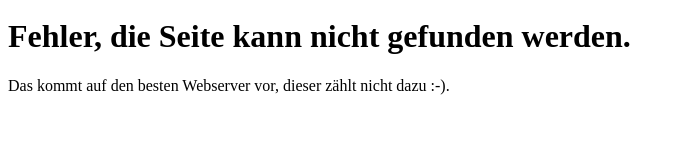
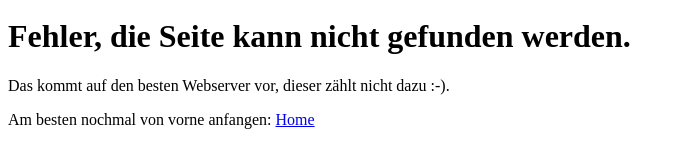
Before and after one commit to TheFive/osmcount, a plain HTML site: page html/error.html in a window 1280 px wide. Shown: the part 317-484 px from the top of the page, without its empty margins (0-685 px from the left). Drawn offline with Linux system fonts and the light colour scheme.

Commit message:
Fehlerseite um Home ergänzt

```diff
--- a/html/error.html
+++ b/html/error.html
@@ -10,4 +10,6 @@
 <h1>Fehler, die Seite kann nicht gefunden werden.</h1>
 
 <p> Das kommt auf den besten Webserver vor, dieser zählt nicht dazu :-).</p>
+
+<p> Am besten nochmal von vorne anfangen: <a href=/>Home</a></p>
 </body>
```
